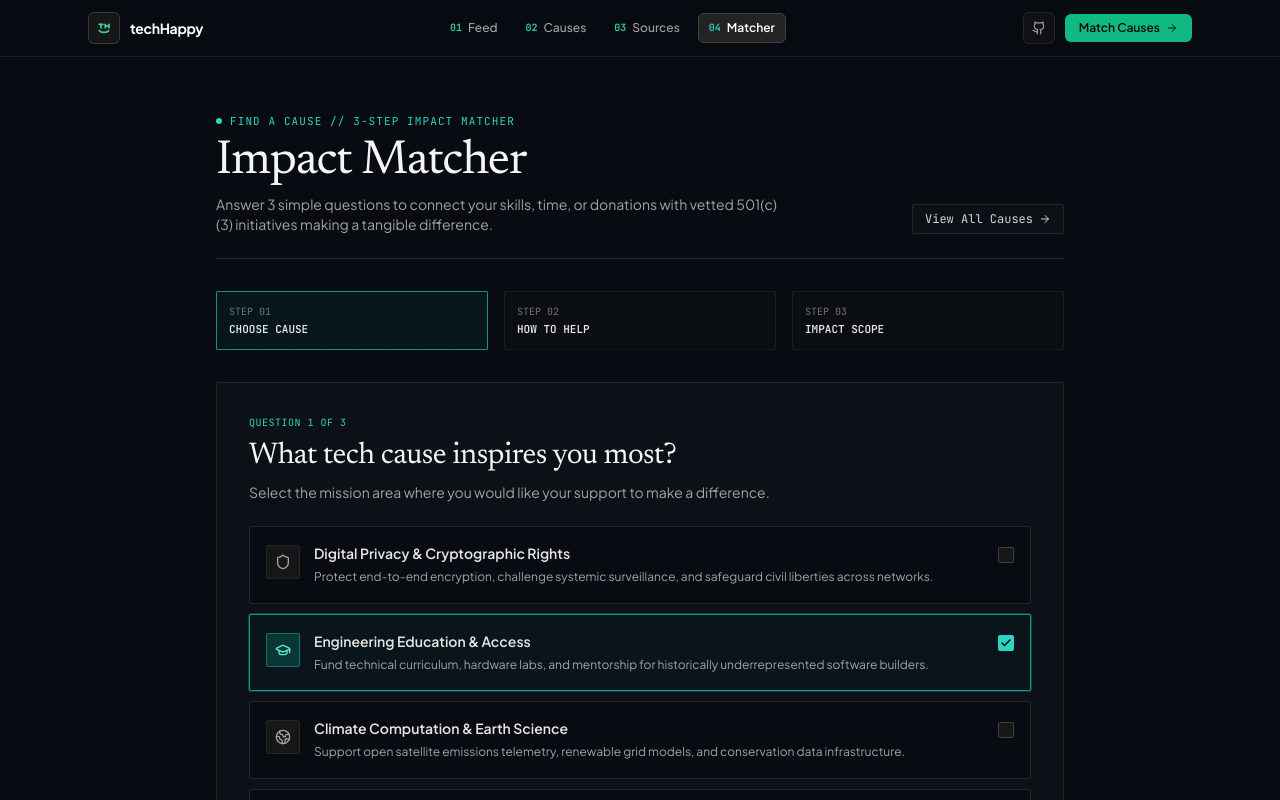
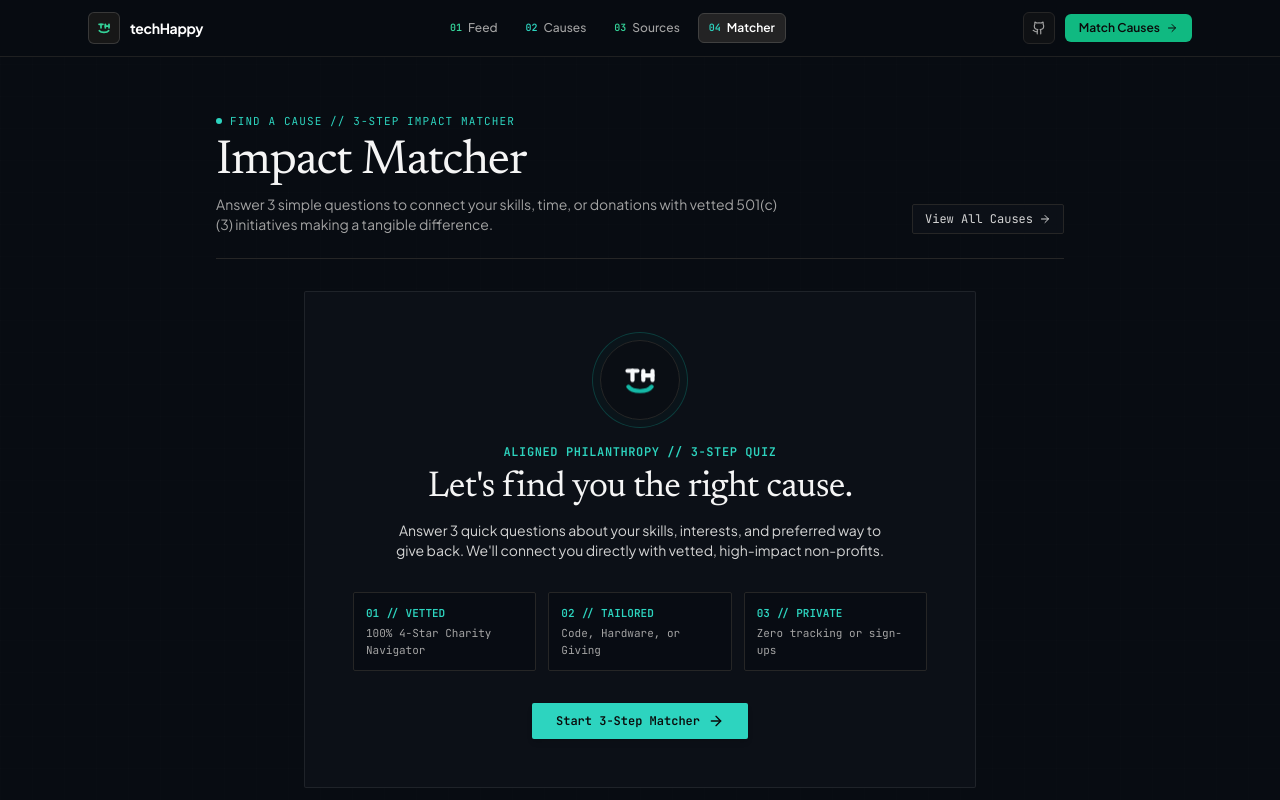
Before and after one commit to jakenathanson15/techHappy, a Next.js app: page /match in a window 1280 px wide. Shown: the top 800 px of the page. Built offline with nearby package versions, Linux system fonts and the light colour scheme.

Commit message:
Add first-time session intro card with animated TH emblem to matcher

```diff
--- a/src/app/match/page.tsx
+++ b/src/app/match/page.tsx
@@ -1,6 +1,6 @@
 "use client";
 
-import { useState } from "react";
+import { useEffect, useState } from "react";
 import { Charity, CauseCategory, GivingType } from "@/lib/types";
 import charitiesData from "@/data/charities.json";
 import {
@@ -22,6 +22,8 @@ import {
   Megaphone,
   Compass,
   Layers,
+  Sparkles,
+  ShieldCheck,
 } from "lucide-react";
 import { useBookmarks } from "@/lib/useBookmarks";
 import { IconMap } from "@/components/Icons";
@@ -121,6 +123,8 @@ const SCOPE_OPTIONS: { id: "global" | "local-community" | "open-web" | "any"; la
 ];
 
 export default function MatcherPage() {
+  const [showIntro, setShowIntro] = useState<boolean>(true);
+  const [mounted, setMounted] = useState(false);
   const [step, setStep] = useState<number>(1);
   const [answers, setAnswers] = useState<QuizState>({
     primaryCause: "education-diversity",
@@ -132,6 +136,20 @@ export default function MatcherPage() {
   const [viewSavedOnly, setViewSavedOnly] = useState(false);
 
   const { isCharityBookmarked, toggleCharityBookmark, bookmarkedCharityIds } = useBookmarks();
+
+  useEffect(() => {
+    setMounted(true);
+    const introSeen = sessionStorage.getItem("techhappy_matcher_intro_seen");
+    if (introSeen) {
+      setShowIntro(false);
+    }
+  }, []);
+
+  const handleStartQuiz = () => {
+    sessionStorage.setItem("techhappy_matcher_intro_seen", "true");
+    setShowIntro(false);
+    setStep(1);
+  };
 
   const handleSubmit = async () => {
     setIsSubmitting(true);
@@ -156,6 +174,7 @@ export default function MatcherPage() {
   const restartQuiz = () => {
     setResults(null);
     setViewSavedOnly(false);
+    setShowIntro(false);
     setStep(1);
   };
 
@@ -195,6 +214,7 @@ export default function MatcherPage() {
             {bookmarkedCharityIds.length > 0 && (
               <button
                 onClick={() => {
+                  setShowIntro(false);
                   setViewSavedOnly(!viewSavedOnly);
                   if (!viewSavedOnly) setStep(4);
                 }}
@@ -211,6 +231,113 @@ export default function MatcherPage() {
           </div>
         </div>
 
+        {/* First Time Intro Card with Animated TH Eyes-Smile */}
+        {mounted && showIntro && !viewSavedOnly ? (
+          <div className="wire-card rounded-sm p-8 sm:p-12 text-center max-w-2xl mx-auto animate-matcher-header">
+            {/* Animated TH Eyes Smile SVG */}
+            <div className="relative mb-6 flex items-center justify-center">
+              <div className="absolute h-24 w-24 rounded-full border border-teal-500/30 bg-teal-950/20 animate-pulse pointer-events-none" />
+              <div className="relative flex h-20 w-20 items-center justify-center rounded-full bg-[#0a0e14] border border-neutral-800">
+                <svg
+                  viewBox="0 0 24 24"
+                  fill="none"
+                  xmlns="http://www.w3.org/2000/svg"
+                  className="h-10 w-10 text-neutral-100"
+                >
+                  {/* Left Eye: 'T' */}
+                  <path
+                    d="M4.5 6.5H10.5"
+                    stroke="#f8fafc"
+                    strokeWidth="2.5"
+                    strokeLinecap="round"
+                    className="splash-stroke-draw"
+                    style={{ strokeDasharray: 30, animationDelay: "50ms" }}
+                  />
+                  <path
+                    d="M7.5 6.5V12"
+                    stroke="#f8fafc"
+                    strokeWidth="2.5"
+                    strokeLinecap="round"
+                    className="splash-stroke-draw"
+                    style={{ strokeDasharray: 30, animationDelay: "150ms" }}
+                  />
+
+                  {/* Right Eye: 'H' */}
+                  <path
+                    d="M14 6.5V12"
+                    stroke="#f8fafc"
+                    strokeWidth="2.5"
+                    strokeLinecap="round"
+                    className="splash-stroke-draw"
+                    style={{ strokeDasharray: 30, animationDelay: "200ms" }}
+                  />
+                  <path
+                    d="M19.5 6.5V12"
+                    stroke="#f8fafc"
+                    strokeWidth="2.5"
+                    strokeLinecap="round"
+                    className="splash-stroke-draw"
+                    style={{ strokeDasharray: 30, animationDelay: "250ms" }}
+                  />
+                  <path
+                    d="M14 9.25H19.5"
+                    stroke="#f8fafc"
+                    strokeWidth="2.5"
+                    strokeLinecap="round"
+                    className="splash-stroke-draw"
+                    style={{ strokeDasharray: 30, animationDelay: "300ms" }}
+                  />
+
+                  {/* Smile Arc in Vibrant Teal/Emerald */}
+                  <path
+                    d="M5 16C7.5 19.5 16.5 19.5 19 16"
+                    stroke="#14b8a6"
+                    strokeWidth="2.5"
+                    strokeLinecap="round"
+                    className="splash-stroke-draw"
+                    style={{ strokeDasharray: 40, animationDelay: "400ms" }}
+                  />
+                </svg>
+              </div>
+            </div>
+
+            <div className="font-mono text-xs text-teal-400 font-semibold uppercase tracking-wider mb-2">
+              ALIGNED PHILANTHROPY // 3-STEP QUIZ
+            </div>
+
+            <h2 className="font-serif text-3xl sm:text-4xl font-normal text-neutral-100 mb-3">
+              Let&apos;s find you the right cause.
+            </h2>
+
+            <p className="font-sans text-xs sm:text-sm text-neutral-300 max-w-lg mx-auto leading-relaxed mb-8">
+              Answer 3 quick questions about your skills, interests, and preferred way to give back. We&apos;ll connect you directly with vetted, high-impact non-profits.
+            </p>
+
+            <div className="grid grid-cols-1 sm:grid-cols-3 gap-3 text-left mb-8 max-w-xl mx-auto font-mono text-[11px]">
+              <div className="p-3 rounded-sm border border-neutral-800 bg-[#080c12]/80">
+                <span className="text-teal-400 block font-semibold mb-1">01 // VETTED</span>
+                <span className="text-neutral-400">100% 4-Star Charity Navigator</span>
+              </div>
+              <div className="p-3 rounded-sm border border-neutral-800 bg-[#080c12]/80">
+                <span className="text-teal-400 block font-semibold mb-1">02 // TAILORED</span>
+                <span className="text-neutral-400">Code, Hardware, or Giving</span>
+              </div>
+              <div className="p-3 rounded-sm border border-neutral-800 bg-[#080c12]/80">
+                <span className="text-teal-400 block font-semibold mb-1">03 // PRIVATE</span>
+                <span className="text-neutral-400">Zero tracking or sign-ups</span>
+              </div>
+            </div>
+
+            <button
+              onClick={handleStartQuiz}
+              className="inline-flex items-center gap-2 rounded-sm bg-teal-400 px-6 py-2.5 font-mono text-xs font-semibold text-neutral-950 hover:bg-teal-300 active:scale-[0.98] transition shadow-md"
+            >
+              <span>Start 3-Step Matcher</span>
+              <ArrowRight className="h-4 w-4" />
+            </button>
+          </div>
+        ) : (
+          <>
             {/* Step Matrix Header */}
             {step < 4 && !viewSavedOnly && (
               <div className="grid grid-cols-3 gap-2 sm:gap-4 mb-8 font-mono text-[11px]">
@@ -638,6 +765,8 @@ export default function MatcherPage() {
                 </div>
               )}
             </div>
+          </>
+        )}
       </div>
     </div>
   );
```
Lines whose indentation alone changed are shown as unchanged.
